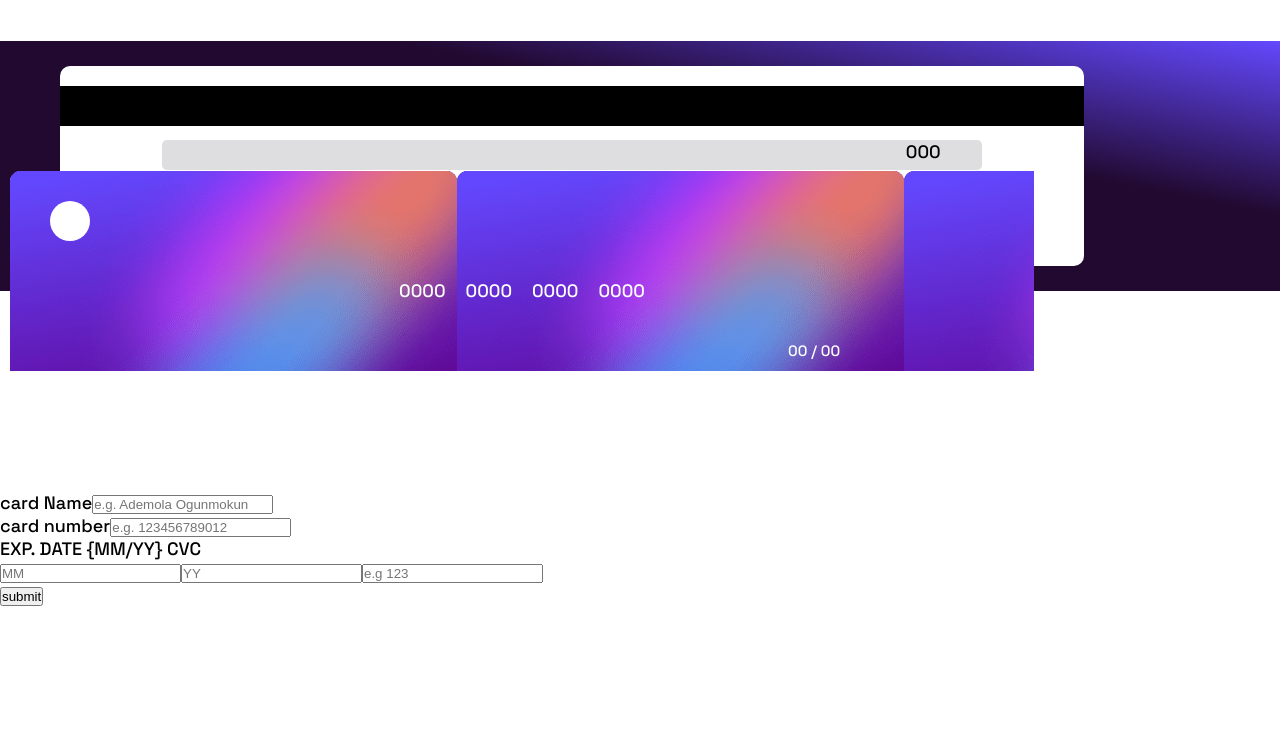
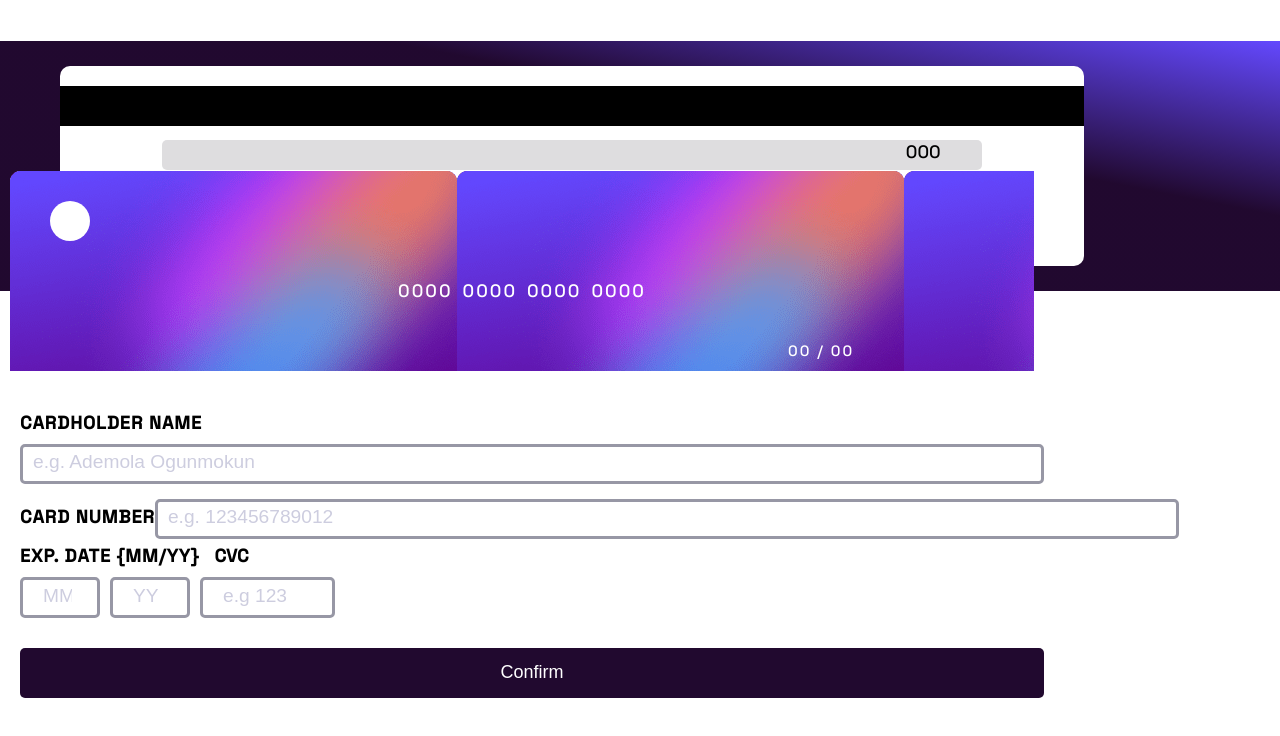
Before and after one commit to Ademola101/Ineteractive-card, a React (Create React App) app: page / in a window 1280 px wide. Shown: the top 736 px of the page. Built offline with nearby package versions, Linux system fonts and the light colour scheme.

Commit message:
no border

```diff
--- a/src/App.js
+++ b/src/App.js
@@ -10,14 +10,16 @@ function App() {
   const [name, setName] = useState('');
   const [number, setNumber] = useState('00000000000000000');
   const [cvv, setCvv] = useState('000');
-  const [month] = useState('00');
-  const [year] = useState('00');
+  const [month, setMonth] = useState('00');
+  const [year, setYear] = useState('00');
 
   const onSubmit = data => console.log(data);
   const { register, handleSubmit, watch, formState: { errors }, } = useForm();
   const cardNameOnChange = () => setName(watch('name'));
   const cardNumberOnChange = () =>  setNumber(watch('number'));
   const cvvOnchange = () => setCvv(watch('cvc'));
+  const monthOnchange = () => setMonth(watch('month'));
+  const yearOnChange = () => setYear(watch('year'));
 
   return (
 
@@ -25,7 +27,8 @@ function App() {
       <Backcard cvv={cvv}/>
       <FrontCard Number={number} Name = {name} month = {month} year = {year}/>
       <Form onSubmit={onSubmit} register = {register} errors = {errors} handleSubmit = {handleSubmit}
-        cardNameOnChange = {cardNameOnChange} cardNumberOnChange = {cardNumberOnChange} cvvOnchange = {cvvOnchange}/>
+        cardNameOnChange = {cardNameOnChange} cardNumberOnChange = {cardNumberOnChange} cvvOnchange = {cvvOnchange}
+        monthOnchange = {monthOnchange} yearOnChange = {yearOnChange}/>
     </div>
   );
 }
--- a/src/Components/Form.jsx
+++ b/src/Components/Form.jsx
@@ -1,12 +1,25 @@
 
 import React from 'react';
+import { FormStyle } from './styles/Form.style';
+const Form = ({ handleSubmit, onSubmit, register,errors ,cardNameOnChange,
+  cardNumberOnChange, cvvOnchange, monthOnchange, yearOnChange }) => {
+  // const [error] = useState(
+  //   errors.name ? true : false
+  // );
 
-const Form = ({ handleSubmit, onSubmit, register,errors ,cardNameOnChange, cardNumberOnChange, cvvOnchange }) => {
+
+
+  console.log(errors.name);
+
   return (
-    <form onSubmit={handleSubmit(onSubmit)}>
-      <div><label htmlFor="name">
-        card Name
-      </label>
+    <FormStyle   onSubmit={handleSubmit(onSubmit)}>
+      <div><label htmlFor="name" className='namelabel'>
+        <strong>
+
+        CARDHOLDER NAME
+        </strong>
+
+      </label> <br />
 
       {/* <Controller control = {control}
           name = 'name'
@@ -20,33 +33,48 @@ const Form = ({ handleSubmit, onSubmit, register,errors ,cardNameOnChange, cardN
             );
           }}/> */}
 
-      <input placeholder='e.g. Ademola Ogunmokun'
+      <input className='nameinput' placeholder='e.g. Ademola Ogunmokun'
         name='name'  type= 'text'  {...register('name', {
           required: true,
           minLength: 4,
           onChange : cardNameOnChange })}/>
-      {errors.name && <p>This field is required with minimum of 4 word</p>}
+      {errors.name && <div className='error'>This field is required with first name and last name</div>}
       </div>
-      <div><label htmlFor="number">
-        card number
+      <div><label className='numberlabel' htmlFor="number">
+        <strong>
+        CARD NUMBER
+
+        </strong>
+
       </label>
-      <input placeholder='e.g. 123456789012'
-        name='number'   type= 'number'  {...register('number', { required: true, max: 16, min: 16,maxLength:16,
+      <input placeholder='e.g. 123456789012' className='numberinput'
+        name='number'   type= 'number'  {...register('number', { required: true, max: 16,
           onChange : cardNumberOnChange } )}/>
-      {errors.name && <p>This field is required with 16 digits</p>}
+      {errors.name && <div className='error'>This field is required with 16 digits</div>}
       </div>
 
       <div>
 
-        <span> <label htmlFor="month">EXP. DATE &#123;MM/YY&#125;</label> </span> <span> <label htmlFor="cvc">CVC</label></span>
+        <span> <label htmlFor="month" className='monthlabel'>
+
+          <strong>
+          EXP. DATE &#123;MM/YY&#125;
+
+          </strong>
+        </label> </span> <span> <label className='cvvlabel' htmlFor="cvc">
+          <strong>
+          CVC
+          </strong>
+        </label></span>
 
         <div>
+          <input type="number" className='monthinput'
+            placeholder='MM' name='month' {...register('month', { required: true, max: 2, maxLength:2,
+              onChange: monthOnchange })}  />
           <input type="number"
-            required placeholder='MM' name='month' {...register('month', { required: true, max: 2, maxLength:2 })}  />
-          <input type="number"
-            required placeholder='YY' name='year' {...register('year', { required: true, max: 2, maxLength:2 })}  />
-          <input type="number"
-            required placeholder='e.g 123' name='cvc' {...register('cvc', {
+            placeholder='YY' className='yearinput' name='year' {...register('year', { required: true, max: 2, maxLength:2, onChange: yearOnChange })}  />
+          <input type="number" className='cvvinput'
+            placeholder='e.g 123' name='cvc' {...register('cvc', {
               required: true, max: 2, maxLength:2, onChange : cvvOnchange  })}
           />
 
@@ -56,8 +84,8 @@ const Form = ({ handleSubmit, onSubmit, register,errors ,cardNameOnChange, cardN
       </div>
 
 
-      <button type='submit'> submit</button>
-    </form>
+      <button type='submit'> Confirm</button>
+    </FormStyle>
 
   );
 };
--- a/src/Components/FrontCard.jsx
+++ b/src/Components/FrontCard.jsx
@@ -14,12 +14,12 @@ const FrontCard = ({ Number, Name, month, year }) => {
         <span  className='four'> {Number.substring(8,12)}</span><span  className='four'> {Number.substring(12,16)}</span></div>
       <div className='flex'>
         <small className='name'>
-          {Name}
+          {Name }
         </small>
 
         <small className='month'>
 
-          {month} / {year}
+          {month ==='' ? '00' : month} / {year === '' ? '00': year}
         </small>
 
       </div>
--- /dev/null
+++ b/src/Components/styles/Form.style.js
@@ -0,0 +1,100 @@
+import styled from 'styled-components';
+export const FormStyle = styled.form`
+
+display: flex;
+justify-content: center;
+align-items: flex-start;
+flex-direction: column;
+margin: 20px;
+position: relative;
+bottom: 100px;
+
+input::placeholder {
+
+    color: hsl(240deg 22% 84%);
+    font-size: 1.2rem;
+
+
+    padding: 10px;
+
+}
+
+.nameinput {
+  width: 80vw;
+  height: 40px;
+  border:  solid ${(props) => props.error === true ? 'red' : 'hsl(240deg 7% 62%)'};
+  border-radius: 5px;
+  margin-top: 10px;
+  margin-bottom: 5px;
+}
+.numberinput {
+  width: 80vw;
+  height: 40px;
+  border:  hsl(240deg 7% 62%) solid;
+  border-radius: 5px;
+  margin-top: 10px;
+  margin-bottom: 5px;
+}
+
+.namelabel {
+  margin-top: 10px;
+  letter-spacing: 1px;
+}
+.numberlabel {
+  margin-top: 10px;
+  letter-spacing: 1px;
+
+}
+
+.monthlabel {
+  letter-spacing: 1px;
+
+}
+
+.monthinput {
+  width: 80px;
+  padding: 10px;
+  margin-top: 10px;
+  border:  solid ${(props) => props.error === true ? 'red' : 'hsl(240deg 7% 62%)'};
+  border-radius: 5px;
+}
+.yearinput {
+  width: 80px;
+  padding: 10px;
+  margin-top: 10px;
+  margin-left: 10px;
+  border:  hsl(240deg 7% 62%) solid;
+  border-radius: 5px;
+}
+
+.cvvinput {
+  margin-left: 10px;
+  border:  hsl(240deg 7% 62%) solid;
+  border-radius: 5px;
+  padding: 10px;
+  width: 135px;
+}
+
+.cvvlabel {
+margin-left: 10px;
+
+}
+
+.error {
+  color: red;
+  margin-bottom: 20px;
+}
+
+button {
+
+  width: 80vw;
+  background-color:hsl(278, 68%, 11%) ;
+  color: white;
+  border: none;
+  border-radius: 5px;
+  height: 50px;
+  margin-top: 30px;
+  font-size: large;
+
+}
+`;
--- a/src/Components/styles/FrontCard.style.js
+++ b/src/Components/styles/FrontCard.style.js
@@ -18,6 +18,7 @@ left: 10px;
   justify-content: center;
   align-items: center;
   height: 50%;
+  letter-spacing: 2px;
 }
 
 .flex {
@@ -36,6 +37,7 @@ left: 10px;
 
 .month {
   color: white;
+  letter-spacing: 2px;
 }
 .name {
 
@@ -46,6 +48,7 @@ left: 10px;
 
 .four {
   color: white;
-  margin: 10px;
+  margin: 5px;
+  letter-spacing: 2px;
 }
 `;
```
